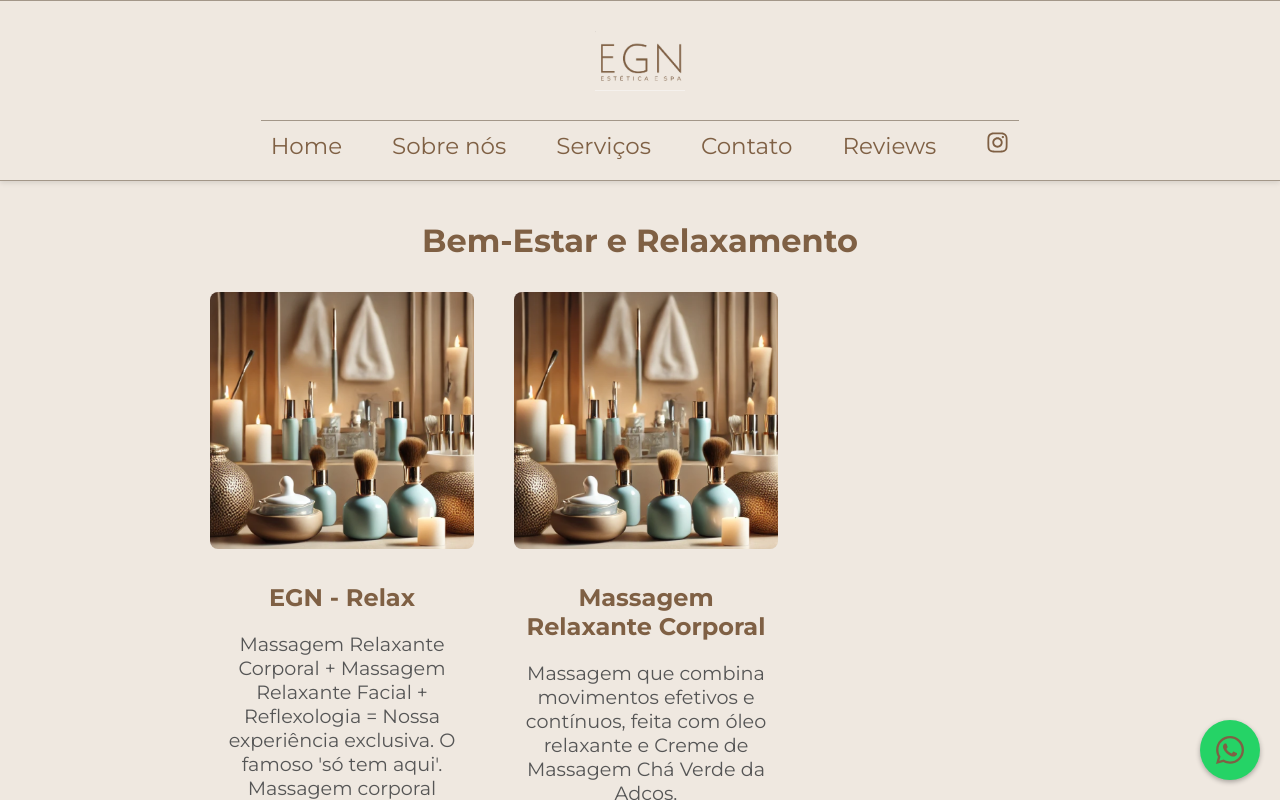
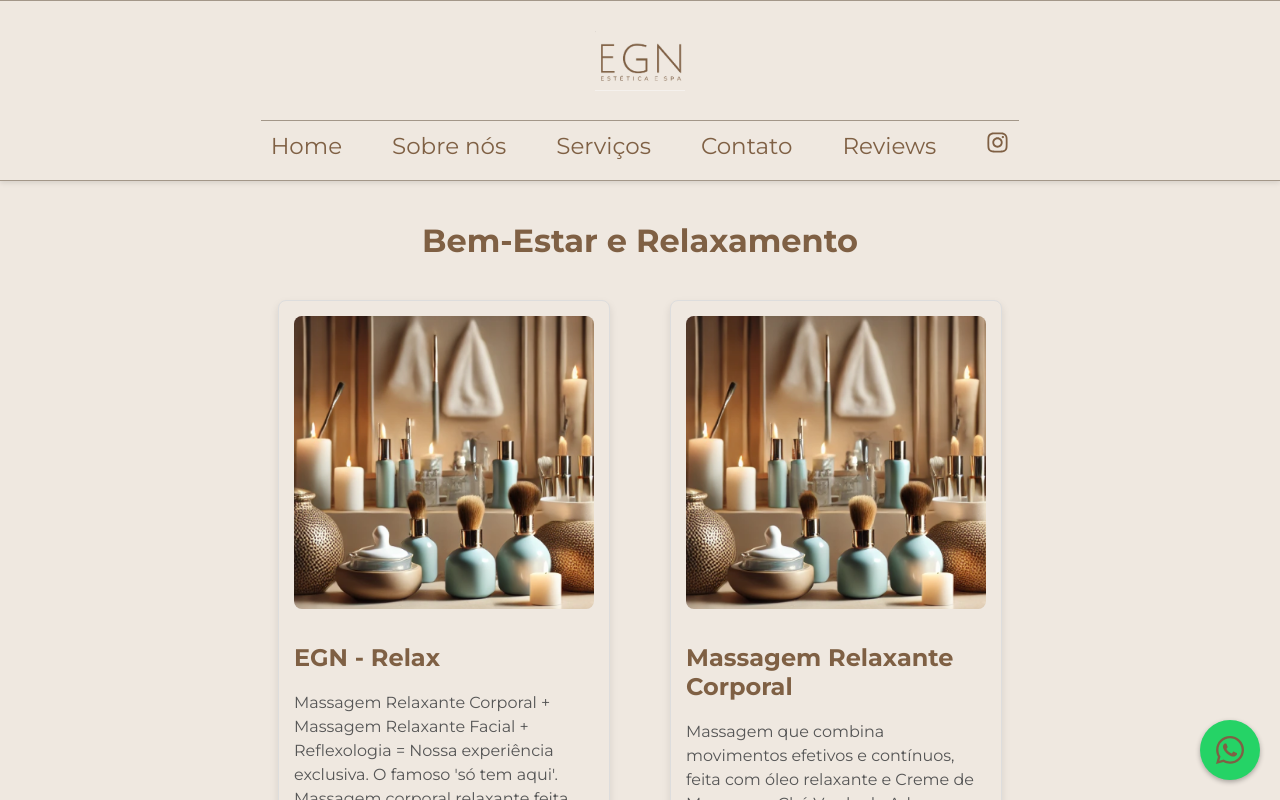
Before and after one commit to renatoHSL/website-spa, a React (Create React App) app: page /services/bem-estar-e-relaxamento in a window 1280 px wide. Shown: the top 800 px of the page. Built offline with nearby package versions, Linux system fonts and the light colour scheme.

Commit message:
refatoração das paginas category e serviços, separação da pagina produtos

```diff
--- a/src/App.js
+++ b/src/App.js
@@ -2,23 +2,25 @@ import React from 'react';
 import { BrowserRouter as Router, Routes, Route } from 'react-router-dom';
 import Header from './components/Header/Header';
 import Home from './pages/Home/Home';
-import Services from './pages/Services/Services';
+import Services from './pages/Products/Services';
 import About from './pages/About/About';
 import Footer from './components/Footer/Footer';
 import WhatsAppButton from './components/WhatsAppButton/WhatsAppButton';
-import CategoryPage from './components/Products/CategoryPage';
+import CategoryPage from './pages/Products/CategoryPage';
+import ProductPageWrapper from './pages/Products/ProductPage'; // Adicionei a importação do ProductPageWrapper
 
 function App() {
   return (
     <Router>
       <div className="App">
-      <WhatsAppButton />
+        <WhatsAppButton />
         <Header />
         <Routes>
           <Route path="/" element={<Home />} />
           <Route path="/services" element={<Services />} />
           <Route path="/about" element={<About />} />
           <Route path="/services/:categoryId" element={<CategoryPage />} />
+          <Route path="/produto/:productId" element={<ProductPageWrapper />} /> {/* Nova rota para a página de produto */}
         </Routes>
         <Footer />
       </div>
--- a/src/components/Products/CategoryPage.js
+++ /dev/null
@@ -1,37 +0,0 @@
-// src/pages/CategoryPage/CategoryPage.js
-import React from 'react';
-import { useParams } from 'react-router-dom';
-import productsData from '../../data/productsData';
-import './ProductsStyles.css';
-
-const CategoryPage = () => {
-  const { categoryId } = useParams();
-
-  // Verifica se o categoryId corresponde a um category válido no productsData
-  const category = productsData.find(cat => cat.category.toLowerCase().replace(/\s+/g, '-') === categoryId);
-
-  if (!category) {
-    // Se category for undefined, exibe uma mensagem de erro para o usuário
-    return <div>Categoria não encontrada!</div>;
-  }
-
-  return (
-    <div className="category-page">
-      <h1>{category.category}</h1>
-      <div className="products-list">
-        {category.products.map((product) => (
-          <div className="product-item" key={product.id}>
-            <img src={product.image} alt={product.title} className="product-image" />
-            <h2>{product.title}</h2>
-            <p>{product.description}</p>
-            <p><strong>Finalidade:</strong> {product.purpose}</p>
-            <p><strong>Duração:</strong> {product.duration}</p>
-            <p><strong>Preço:</strong> {product.price}</p>
-          </div>
-        ))}
-      </div>
-    </div>
-  );
-};
-
-export default CategoryPage;
--- a/src/components/Products/ProductsStyles.css
+++ /dev/null
@@ -1,39 +0,0 @@
-.category-page, .product-page {
-    padding: 200px;
-    font-family: 'Montserrat', Arial, sans-serif;
-    text-align: center;
-    font-size: 16px;
-}
-
-.products-list {
-    display: flex;
-    flex-wrap: wrap;
-    gap: 20px;
-}
-
-.product-card {
-    width: 250px;
-    padding: 15px;
-    border: 1px solid #ddd;
-    border-radius: 8px;
-    text-align: center;
-    text-decoration: none;
-    color: #333;
-}
-
-.product-card img {
-    width: 100%;
-    border-radius: 8px;
-    margin-bottom: 10px;
-}
-
-.product-card:hover {
-    box-shadow: 0 4px 8px rgba(0, 0, 0, 0.2);
-}
-
-.product-image {
-    width: 100%;
-    max-width: 600px;
-    border-radius: 8px;
-    margin-bottom: 20px;
-}
--- /dev/null
+++ b/src/pages/Products/CategoryPage.js
@@ -0,0 +1,41 @@
+// src/pages/CategoryPage/CategoryPage.js
+import React from 'react';
+import { useParams } from 'react-router-dom';
+import productsData from '../../data/productsData';
+import { Link } from 'react-router-dom';
+import './ServicesCategory.css';
+
+const CategoryPage = () => {
+  const { categoryId } = useParams();
+
+  // Verifica se o categoryId corresponde a uma categoria válida no productsData
+  const category = productsData.find(cat => cat.category.toLowerCase().replace(/\s+/g, '-') === categoryId);
+
+  if (!category) {
+    // Se category for undefined, exibe uma mensagem de erro para o usuário
+    return <div>Categoria não encontrada!</div>;
+  }
+
+  return (
+    <div className="page">
+      <div className="title-page-name">
+        <h1>{category.category}</h1>
+      </div>
+      <div className="list">
+        {category.products.map((product) => (
+          <div className="item-card" key={product.id}>
+            <Link to={`/produto/${product.id}`}>
+              <img src={product.image} alt={product.title} className="product-image" />
+            </Link>
+            <div className="item-info products-info ">
+              <h2>{product.title}</h2>
+              <p>{product.description}</p>
+            </div>
+          </div>
+        ))}
+      </div>
+    </div>
+  );
+};
+
+export default CategoryPage;
--- /dev/null
+++ b/src/pages/Products/ProductPage.js
@@ -0,0 +1,58 @@
+// src/pages/ProductPage/ProductPage.js
+import React from 'react';
+import { useParams } from 'react-router-dom';
+import productsData from '../../data/productsData';
+import './ProductsPage.css';
+
+const ProductPageWrapper = () => {
+  const { productId } = useParams();
+
+  // Encontrar o produto correspondente ao productId (como string)
+  const product = productsData
+    .flatMap(category => category.products)
+    .find(prod => prod.id === productId); // Remova o parseInt e compare como string
+
+  if (!product) {
+    return <div>Produto não encontrado!</div>;
+  }
+
+  return <ProductPage product={product} />;
+};
+
+// Componente de exibição do produto
+// Componente de exibição do produto
+const ProductPage = ({ product }) => {
+  return (
+    <div className="product-page">
+      <div className="product-page-content"> {/* Adiciona esse contêiner */}
+        <img src={product.image} alt={product.title} className="product-image" />
+        <div className="product-details">
+          <h1 className="product-title">{product.title}</h1>
+          <p className="product-description">{product.description}</p>
+
+          {product.purpose && (
+            <div className="product-purpose">
+              <h3>Finalidade:</h3>
+              <p>{product.purpose}</p>
+            </div>
+          )}
+
+          <div className="product-duration">
+            <p><strong>Duração:</strong> {product.duration}</p>
+            <p><strong>Preço:</strong> {product.price}</p>
+          </div>
+
+          {product.notes && (
+            <div className="product-notes">
+              <h4>Observações:</h4>
+              <p>{product.notes}</p>
+            </div>
+          )}
+        </div>
+      </div>
+    </div>
+  );
+};
+
+
+export default ProductPageWrapper;
--- /dev/null
+++ b/src/pages/Products/ProductsPage.css
@@ -0,0 +1,61 @@
+/* Página específica de produto */
+.product-page {
+    padding: 200px; /* Diminui o padding para algo mais razoável */
+    font-family: 'Montserrat', Arial, sans-serif;
+    text-align: left; /* Alinha o texto à esquerda */
+    font-size: 16px;
+}
+
+.product-page-content {
+    display: flex;
+    align-items: flex-start; /* Alinha os itens no topo */
+    gap: 30px; /* Espaçamento entre a imagem e o conteúdo */
+}
+
+.products-list {
+    display: flex;
+    flex-wrap: wrap;
+    gap: 20px;
+    justify-content: center;
+}
+
+.product-image {
+    width: 50%; /* A imagem ocupa 50% da largura */
+    max-width: 500px; /* Define um limite de largura */
+    border-radius: 8px;
+    margin-bottom: 20px;
+}
+
+.product-details {
+    flex: 1; /* O conteúdo textual ocupa o restante do espaço */
+}
+
+.product-title {
+    font-size: 24px;
+    margin-bottom: 20px;
+}
+
+.product-description {
+    margin-bottom: 20px;
+    font-size: 18px;
+}
+
+.product-purpose {
+    margin-bottom: 20px;
+}
+
+.product-notes {
+    margin-top: 20px;
+    font-style: italic;
+    color: #666;
+}
+
+.product-card {
+    width: 250px;
+    padding: 15px;
+    border: 1px solid #ddd;
+    border-radius: 8px;
+    text-align: center;
+    text-decoration: none;
+    color: #333;
+}
--- a/src/pages/Services/Services.js
+++ b/src/pages/Products/Services.js
@@ -1,23 +1,25 @@
 // src/pages/Services/Services.js
 import React from 'react';
-import './Services.css'; // Importa o CSS para estilização
+import '../Products/ServicesCategory.css'; // Importa o CSS para estilização
 import { Link } from 'react-router-dom'; // Importa Link para navegação interna
 import productsData from '../../data/productsData'; // Importa os dados dos produtos
 
 const Services = () => {
   return (
-    <div className="services-page">
+    <div className="page">
       <main>
-        <h1>Nossos Serviços</h1>
-        <div className="services-list">
+        <div className='title-page-name'>
+          <h1>Nossos Serviços</h1>
+        </div>
+        <div className="list">
           {productsData.map((category, index) => (
-            <div className="service-item" key={index}>
-              <Link to={`/services/${category.category.toLowerCase().replace(/\s+/g, '-')}`} className="service-link">
-                <div className="service-image">
+            <div className="item-card" key={index}>
+              <Link to={`/services/${category.category.toLowerCase().replace(/\s+/g, '-')}`} className="item-link">
+                <div className="item-image">
                   {/* Usa a imagem do primeiro produto da categoria como miniatura */}
                   <img src={category.products[0].image} alt={category.category} />
                 </div>
-                <div className="service-info">
+                <div className="item-info">
                   <h2>{category.category}</h2>
                   <p>{category.products[0].description}</p> {/* Breve descrição do primeiro produto */}
                 </div>
--- a/src/pages/Services/Services.css
+++ b/src/pages/Products/ServicesCategory.css
@@ -1,23 +1,26 @@
-/* Services.css */
-.services-page {
+/* Estilo principal para as páginas */
+.page {
     padding: 200px;
     font-family: 'Montserrat', Arial, sans-serif;
     text-align: center;
 }
 
-.services-page h1 {
+.page h1 {
     font-size: 32px;
     margin-bottom: 20px;
-    color: #7F6044;
+    color: #7F6044; /* Mesma cor para títulos em ambas as páginas */
 }
 
-.services-list {
+/* Listagem de serviços e produtos */
+.list {
     display: flex;
     flex-wrap: wrap;
-    justify-content: space-around;
+    gap: 20px;
+    justify-content: center;
 }
 
-.service-item {
+/* Estilo compartilhado para serviços e produtos */
+.item-card {
     background-color: #EFE8E0;
     border: 1px solid #ddd;
     border-radius: 8px;
@@ -29,33 +32,36 @@
     text-align: left;
 }
 
-.service-item:hover {
+.item-card:hover {
     transform: scale(1.05);
 }
 
-.service-image img {
+.item-card img {
     width: 100%;
     border-radius: 8px;
     object-fit: cover;
+    margin-bottom: 10px;
 }
 
-.service-info {
+/* Informações dos itens (serviços ou produtos) */
+.item-info {
     margin-top: 15px;
 }
 
-.service-info h2 {
+.item-info h2 {
     font-size: 24px;
-    color: #7F6044;
+    color: #7F6044; /* Cor do título consistente */
 }
 
-.service-info p {
+.item-info p {
     font-size: 16px;
     color: #555;
     line-height: 1.5;
     margin: 10px 0;
 }
 
-.service-link {
+/* Links de ação (botões) para serviços ou produtos */
+.item-link {
     display: inline-block;
     margin-top: 10px;
     padding: 10px 20px;
@@ -63,8 +69,8 @@
     text-decoration: none;
     border-radius: 5px;
     transition: background-color 0.3s;
-    background-color: #EFE8E0;
 }
 
-.service-link:hover {
+.item-image {
+
 }
```
Also changed, not shown: src/components/Products/ProductPage.js (deleted, +0 -36 lines), src/pages/Services/ProductDetails.js (deleted, +0 -19 lines).
